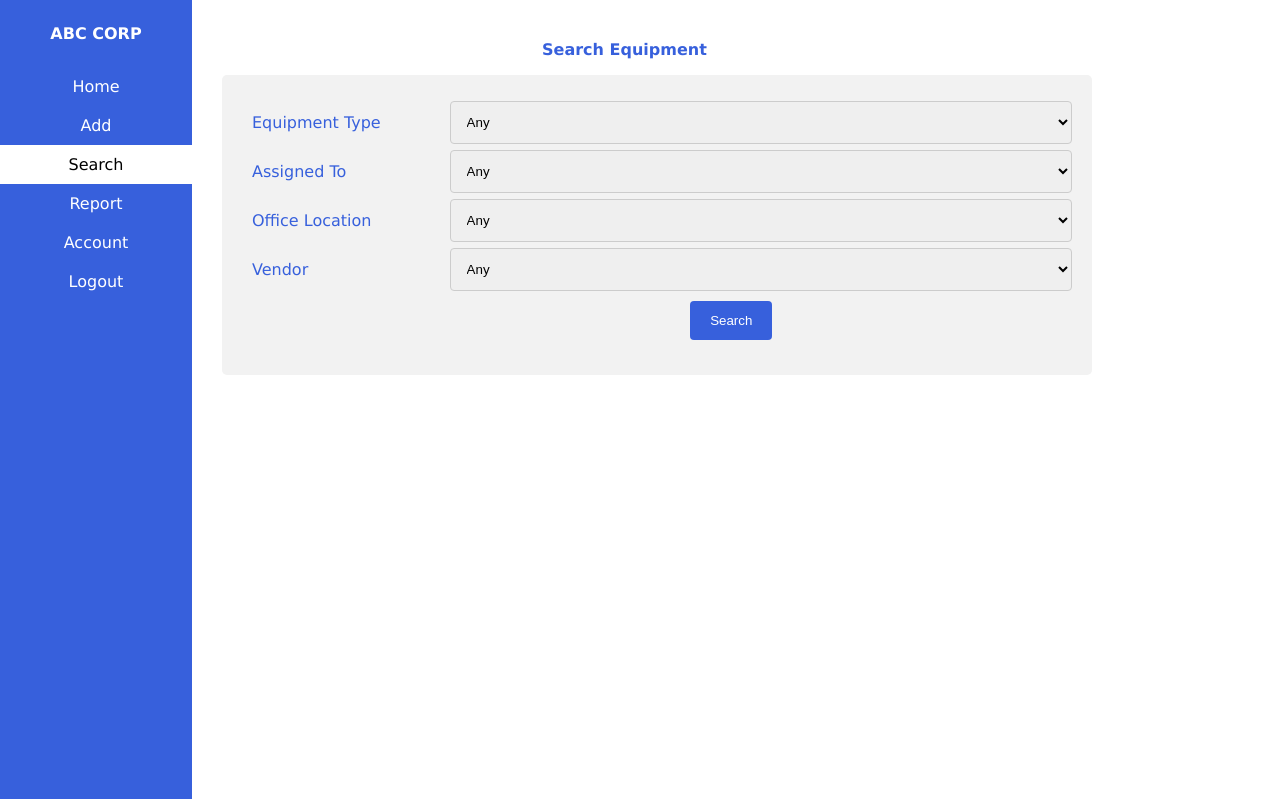
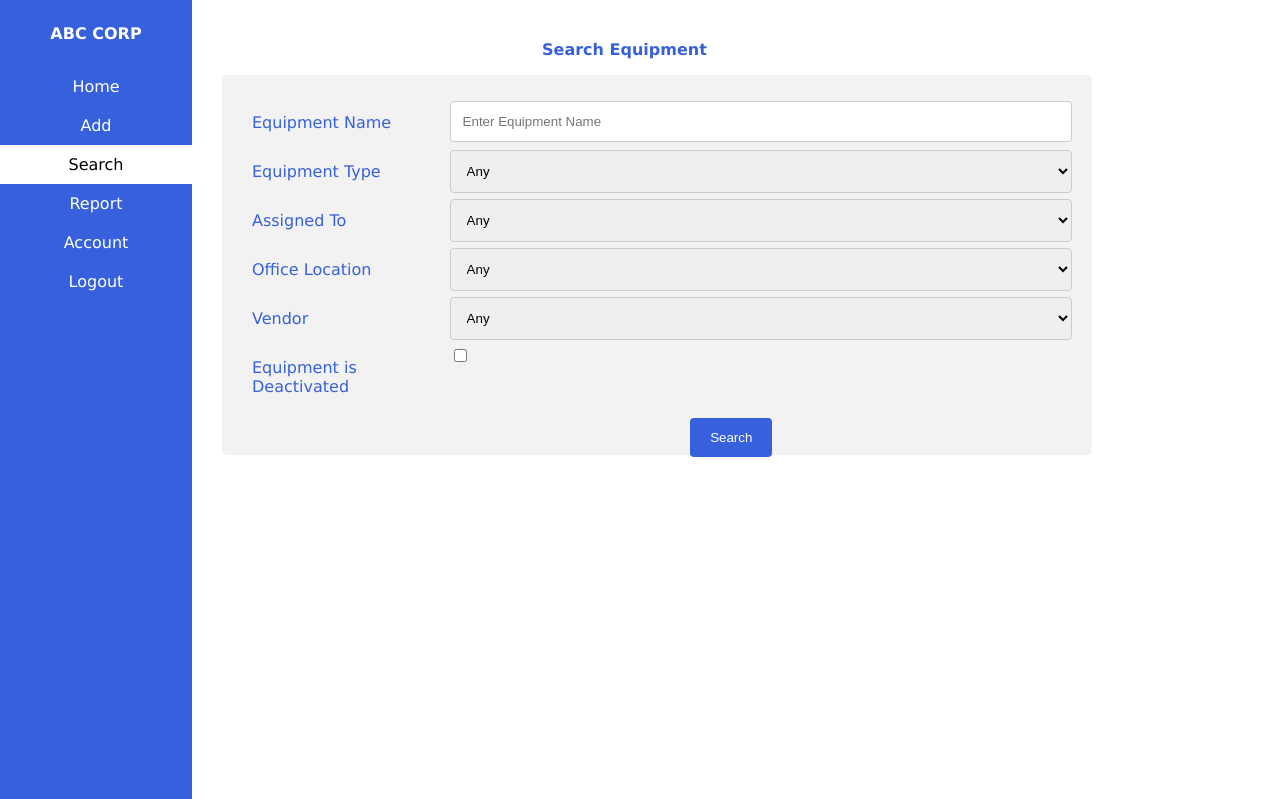
Before and after one commit to shu-csas-changgar/group-project-cepd-com, a Django app: page /searchEquipment/ in a window 1280 px wide. Shown: the top 799 px of the page. Run offline with Django 3.2, Linux system fonts and the light colour scheme; a user stored in the database is signed in; data comes from the database, SQL or seed files in the repository; both versions use the stored data as it was after the commit.

Commit message:
More updates with activate items and handling views for users and admins with permissions

```diff
--- a/ABC_CORP/ABC_INVENTORY/templates/searchEquipment.html
+++ b/ABC_CORP/ABC_INVENTORY/templates/searchEquipment.html
@@ -13,6 +13,14 @@
                 <div class="form-container">
                     <form method="post">
                         {% csrf_token %}
+                        <div class="row">
+                            <div class="col-25">
+                            <label class="form-text" >Equipment Name</label>
+                            </div>
+                            <div class="col-75">
+                                <input type="text" name="name" placeholder="Enter Equipment Name">
+                            </div>
+                        </div>
                         <div class="row">
                             <div class="col-25">
                             <label class="form-text" >Equipment Type</label>
@@ -65,6 +73,17 @@
                                 </select>
                             </div>
                         </div>
+                        {% if isAdmin %}
+                            <div class="row">
+                                <div class="col-25">
+                                <label class="form-text" >Equipment is Deactivated</label>
+                                </div>
+                                <div class="col-75">
+                                    <input type="checkbox" name="is_inactive">
+                                    <br>
+                                </div>
+                            </div>
+                        {%endif%}
                         <input type="submit" class="search-btn" value="Search">
                     </form>
                 </div>
@@ -72,10 +91,15 @@
                 {% if hasAdded %}
                     <div id="search-query">
                         <h3>Search Query:</h3>
+                        <p>Equipment Name: {{ selectedName }}</p>
                         <p>Equipment Type: {{ selectedequipmentType }}</p>
                         <p>Assigned To: {{ selectedassingedTo }}</p>
                         <p>Office Location: {{ selectedofficeLocation }}</p>
                         <p>Vendor: {{ selectedvendor }}</p>
+                        <p>Is Deactivated? : {{selectedIsInactive}}</p>
+                        <p>Total Query Count: {{ totalQueryCount }}</p>
+                        <p>Total Assigned Count: {{ totalAssignedCount }}</p>
+                        <p>Total Unssigned Count: {{ totalUnassignedCount }}</p>
                     </div>
                     {% for val in equipments %}
                         <div class="short-description">
@@ -90,7 +114,11 @@
                             </p>
                             <p id="short-description-links">
                                 <a href="{% url 'updateEquipment' equipmentId=val.equipment.id %}">Update</a> |
-                                <a href="{% url 'deactivateEquipment' equipmentId=val.equipment.id %}">Deactivate</a> |
+                                {% if selectedIsInactive %}
+                                    <a href="{% url 'activateEquipment' equipmentId=val.equipment.id %}">Activate</a> |
+                                {%else%}
+                                    <a href="{% url 'deactivateEquipment' equipmentId=val.equipment.id %}">Deactivate</a> |
+                                {%endif%}
                                 <a href="{% url 'displayEquipment' equipmentId=val.equipment.id %}">View</a>
                             </p><br/><br/><br/>
                             <p id="short-description-value">
--- a/ABC_CORP/ABC_INVENTORY/templates/updateEquipment.html
+++ b/ABC_CORP/ABC_INVENTORY/templates/updateEquipment.html
@@ -126,7 +126,11 @@
                         </p>
                         <p id="short-description-links">
                             <a href="{% url 'updateEquipment' equipmentId=equipment.id %}">Update</a> |
-                            <a href="{% url 'deactivateEquipment' equipmentId=equipment.id %}">Deactivate</a> |
+                            {% if equipment.is_active %}
+                                <a href="{% url 'deactivateEquipment' equipmentId=equipment.id %}">Deactivate</a> |
+                            {% else %}
+                                <a href="{% url 'activateEquipment' equipmentId=equipment.id %}">Activate</a> |
+                            {%endif%}
                             <a href="{% url 'displayEquipment' equipmentId=equipment.id %}">View</a>
                         </p><br/><br/><br/>
                         <p id="short-description-value">
--- a/ABC_CORP/ABC_INVENTORY/templates/updateVendor.html
+++ b/ABC_CORP/ABC_INVENTORY/templates/updateVendor.html
@@ -62,7 +62,11 @@
                         </p>
                         <p id="short-description-links">
                             <a href="{% url 'updateVendor' vendorId=vendor.id %}">Update</a> |
-                            <a href="{% url 'deactivateVendor' vendorId=vendor.id %}">Deactivate</a> |
+                            {% if vendor.is_active %}
+                                <a href="{% url 'deactivateVendor' vendorId=vendor.id %}">Deactivate</a> |
+                            {% else %}
+                                <a href="{% url 'activateVendor' vendorId=vendor.id %}">Activate</a> |
+                            {% endif %}
                             <a href="{% url 'displayVendor' vendorId=vendor.id %}">View</a>
                         </p><br/><br/><br/>
                         <p id="short-description-value">
--- a/ABC_CORP/ABC_INVENTORY/views.py
+++ b/ABC_CORP/ABC_INVENTORY/views.py
@@ -182,7 +182,6 @@ def updateEquipment(request,equipmentId):
         e.purchaseDate = purchaseDate
         e.expirationDate = expirationDate
         e.floor = floor
-        e.is_active = True
         e.save()
 
         context['hasAdded'] = True
@@ -232,6 +231,7 @@ def updateUser(request,userId):
         'navigationPage': navigationPage,
         'locations': locations,
         'user': u,
+        'loggedOnUser': request.user,
         'hasAdded':False,
     }
 
@@ -245,7 +245,9 @@ def updateUser(request,userId):
         p2=request.POST.get('password2')
         locId=request.POST.get('location')
         location = Location.objects.get(id=locId)
-        is_admin = False if request.POST.get('is_admin') == None else True
+        is_admin = False
+        if(u.is_admin):
+            is_admin = False if request.POST.get('is_admin') == None else True
 
         userExists=User.objects.filter(email=email).exists()
 
@@ -274,6 +276,9 @@ def updateUser(request,userId):
         context['hasAdded'] = True
         officeLocation = Location.objects.get(id=locId)
         context['officeLocation'] = officeLocation
+
+        if email == request.user.email:
+            return redirect('logout')
         return render(request, 'updateUser.html', context)
     return render(request, 'updateUser.html', context)
 
@@ -457,8 +462,11 @@ def displayUser(request, userId):
 def searchEquipment(request):
     date = datetime.date.today()
     navigationPage = 'usernav.html'
+    isAdmin = False
+    is_inactive = False
     if request.user.is_admin:
         navigationPage = 'adminnav.html'
+        isAdmin = True
 
     users = User.objects.all()
     locations = Location.objects.all()
@@ -472,21 +480,29 @@ def searchEquipment(request):
         'locations': locations,
         'vendors':vendors,
         'hasAdded':False,
+        'isAdmin': isAdmin
     }
 
     if request.method == 'POST':
+        name = request.POST.get('name')
         assignedToId = int(request.POST.get('assigned_to'))
         officeLocationId = int(request.POST.get('office_location'))
         vendorId = int(request.POST.get('vendor'))
         equipmentType = request.POST.get('equipment_type')
+        if isAdmin:
+            is_inactive= False if request.POST.get('is_inactive') == None else True
 
+        selectedName = "Any"
         selectedassingedTo = "Any"
         selectedofficeLocation = "Any"
         selectedvendor = "Any"
         selectedequipmentType = "Any"
+        selectedIsInactive = "False"
 
-        #Only pulls active Equipments
-        equipments = Equipment.objects.filter(is_active=True)
+        equipments = Equipment.objects.all()
+        if name != "":
+            selectedName = name
+            equipments = equipments.filter(name = name)
         if assignedToId != -1:
             u = User.objects.get(id=assignedToId)
             selectedassingedTo = u.firstName+" "+u.lastName
@@ -502,6 +518,11 @@ def searchEquipment(request):
         if equipmentType != "-1":
             selectedequipmentType = equipmentType
             equipments = equipments.filter(equipmentType = equipmentType)
+        selectedIsInactive = is_inactive
+        if is_inactive == True:
+            equipments = equipments.filter(is_active=False)
+        if is_inactive == False:
+            equipments = equipments.filter(is_active=True)
 
         e = []
         for equipment in equipments:
@@ -512,10 +533,17 @@ def searchEquipment(request):
                     'assignedTo': str(asTo.firstName+' '+asTo.lastName),
                 }
             )
+
+        context['selectedName'] = selectedName
         context['selectedassingedTo'] = selectedassingedTo
         context['selectedofficeLocation'] = selectedofficeLocation
         context['selectedvendor'] = selectedvendor
         context['selectedequipmentType'] = selectedequipmentType
+        context['selectedIsInactive'] = selectedIsInactive
+        context['totalQueryCount'] = equipments.count()
+        unassingedUser = User.objects.get(id=1)
+        context['totalAssignedCount'] = equipments.exclude(assignedTo = unassingedUser).count()
+        context['totalUnassignedCount'] = equipments.filter(assignedTo = unassingedUser).count()
         context['hasAdded'] = True
         context['equipments'] = e
         return render(request, 'searchEquipment.html', context)
@@ -621,7 +649,6 @@ def searchVendor(request):
         selectedPhone = "Any"
         selectedIsInactive = "False"
 
-        #Only pulls active Vendor
         vendors = Vendor.objects.all()
         if name != "":
             selectedName = name
--- a/ABC_CORP/static/css/searchEquipment.css
+++ b/ABC_CORP/static/css/searchEquipment.css
@@ -51,7 +51,7 @@ input[type=submit] {
     background-color: #f2f2f2;
     padding: 20px;
     width: 80%;
-    height: 300px;
+    height: 380px;
     margin-left: 30px;
 }
 
```
Also changed, not shown: ABC_CORP/ABC_INVENTORY/templates/updateUser.html (+7 -5 lines), ABC_CORP/db.sqlite3.
